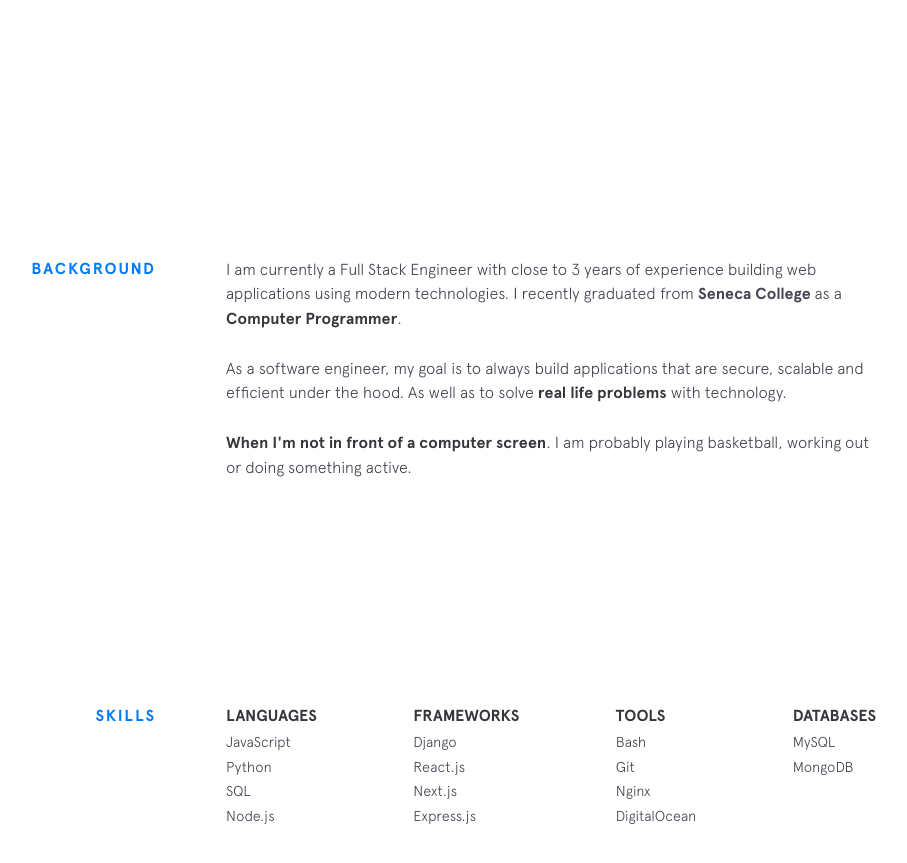
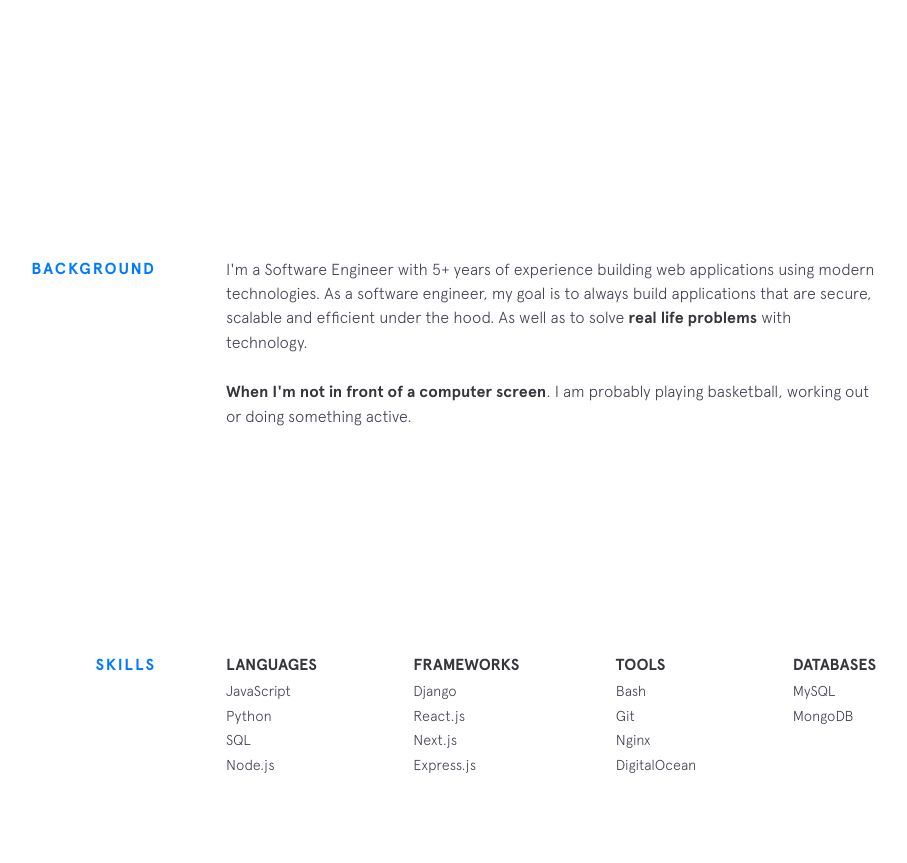
Before and after one commit to Haisem-j/portfolio4, a Jekyll site: the page built from index.html, in a window 1280 px wide and 900 px high, scrolled down 743 px. Shown: the top 863 px of the window, without its empty margins (224-1131 px from the left). Built offline with Jekyll 4.4.1, drawn with Linux system fonts in a browser that asks for light colours; nearby versions of some CDN libraries.

Commit message:
update on bio

```diff
--- a/_includes/background.html
+++ b/_includes/background.html
@@ -2,15 +2,7 @@
   <div class="section__title">Background</div>
   <div class="section__content">
     <p>
-      I am currently a Full Stack Engineer with close to 3 years of experience building web applications using modern technologies. I recently graduated from
-      <a class="underline-link" href="https://www.senecacollege.ca/" target="_blank"
-        >Seneca College</a> as a
-
-        <strong>Computer Programmer</strong>.
-    </p>
-
-    <p>
-      As a software engineer, my goal is to always build applications that are secure,
+      I'm a Software Engineer with 5+ years of experience building web applications using modern technologies. As a software engineer, my goal is to always build applications that are secure,
       scalable and efficient under the hood. As well as to solve <strong>real life problems</strong> with technology.
     </p>
 
```
